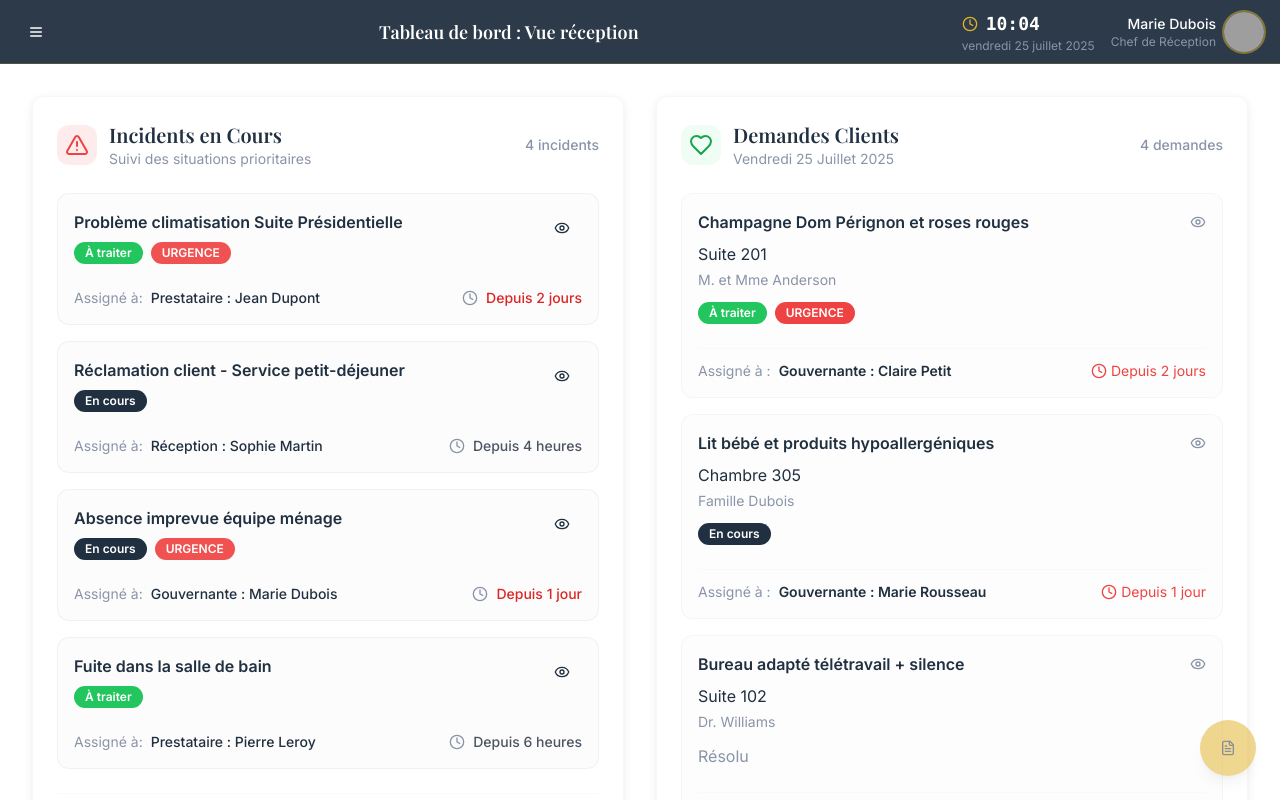
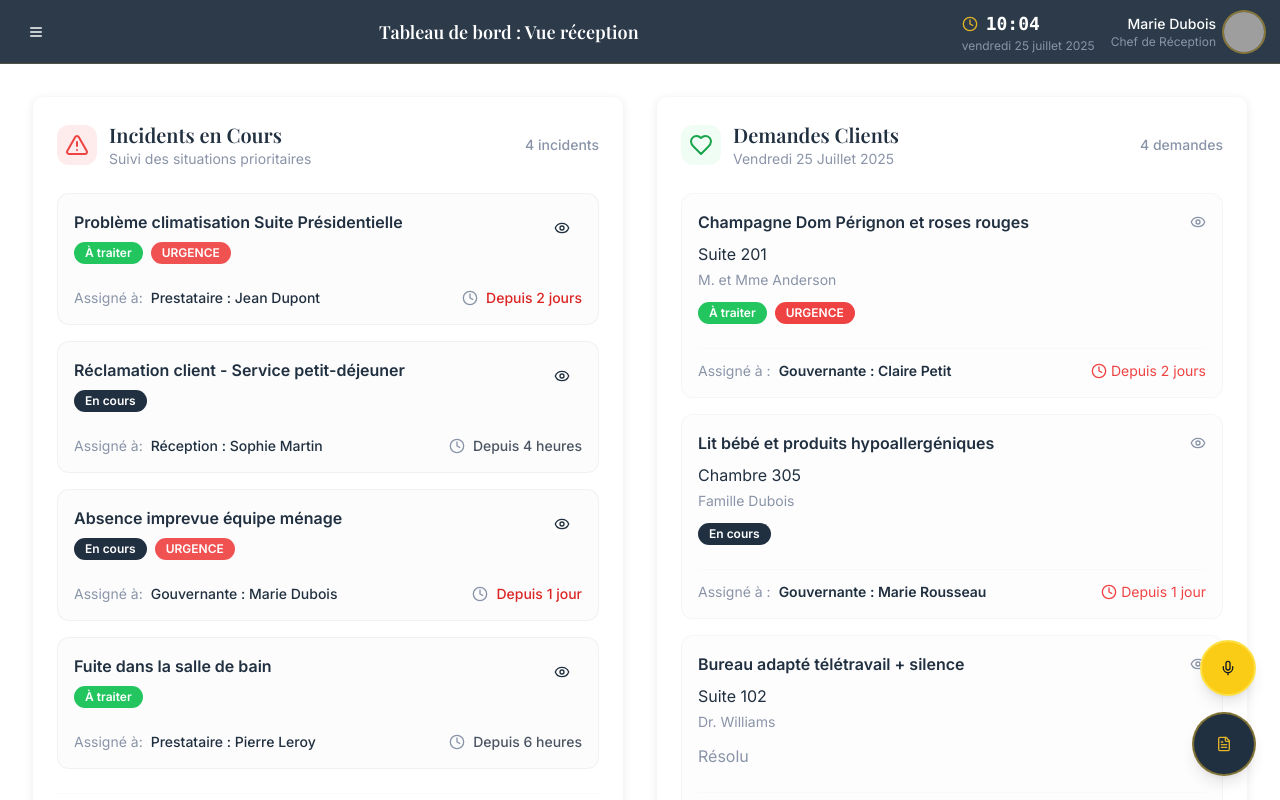
Before and after one commit to Lazlo84AI/receptionist-hospitality-os, a React (Vite) app: page / in a window 1280 px wide. Shown: the top 800 px of the page. Built offline with nearby package versions, Linux system fonts and the light colour scheme; grey boxes are pictures that could not be loaded.

Commit message:
Reverted to commit 7d8f250f9b52697b544a62d2d1afebe8e79076e1

```diff
--- a/src/components/VoiceCommandButton.tsx
+++ b/src/components/VoiceCommandButton.tsx
@@ -249,23 +249,20 @@ export function VoiceCommandButton() {
       )}
 
       {/* Creation Button System */}
-      <div className="fixed bottom-6 right-6 z-[9999] flex flex-col items-end gap-3">
-        {/* Voice Mode Button (Night Mode) - Only visible when modal is open */}
-        {showCreateModal && (
+      <div className="fixed bottom-6 right-6 z-[9999] flex flex-col items-end gap-4">
+        {/* Voice Mode Button (Night Mode) */}
         <Button
           onClick={() => {
             console.log('Clic sur bouton Vocal - Mode Nuit');
             handleModeSelection('voice');
           }}
           className={cn(
-              "h-14 w-14 rounded-full transition-all duration-300 shadow-lg pointer-events-auto",
-              "bg-champagne-gold hover:bg-champagne-gold/80 text-gray-800",
-              creationMode === 'voice' ? "animate-pulse" : ""
+            "h-14 w-14 rounded-full bg-yellow-400 hover:bg-yellow-500 text-gray-900 transition-all duration-300",
+            "shadow-lg pointer-events-auto border-2 border-yellow-300"
           )}
         >
           <Mic className="h-6 w-6" />
         </Button>
-        )}
 
         {/* Main Note Button */}
         <Button
@@ -276,14 +273,17 @@ export function VoiceCommandButton() {
             handleMainButtonClick();
           }}
           className={cn(
-            "h-14 w-14 rounded-full transition-all duration-500 pointer-events-auto cursor-pointer",
-            "bg-champagne-gold hover:bg-champagne-gold/80 text-gray-800 shadow-lg",
-            !showCreateModal || creationMode === 'edit' ? "animate-pulse" : ""
+            "h-16 w-16 rounded-full transition-all duration-500 pointer-events-auto cursor-pointer",
+            "bg-palace-navy hover:bg-palace-navy/90 border-2 border-champagne-gold/50 hover:border-champagne-gold",
+            "shadow-lg"
           )}
           style={{ pointerEvents: 'auto' }}
         >
-          <FileText className="h-6 w-6" />
+          <FileText className="h-6 w-6 text-champagne-gold" />
         </Button>
+
+        {/* Subtle Pulse Animation when idle */}
+        <div className="absolute bottom-0 right-0 h-16 w-16 rounded-full border-2 border-champagne-gold/20 animate-ping pointer-events-none" />
       </div>
 
       {/* Create Card Modal */}
```
Lines whose indentation alone changed are shown as unchanged.
